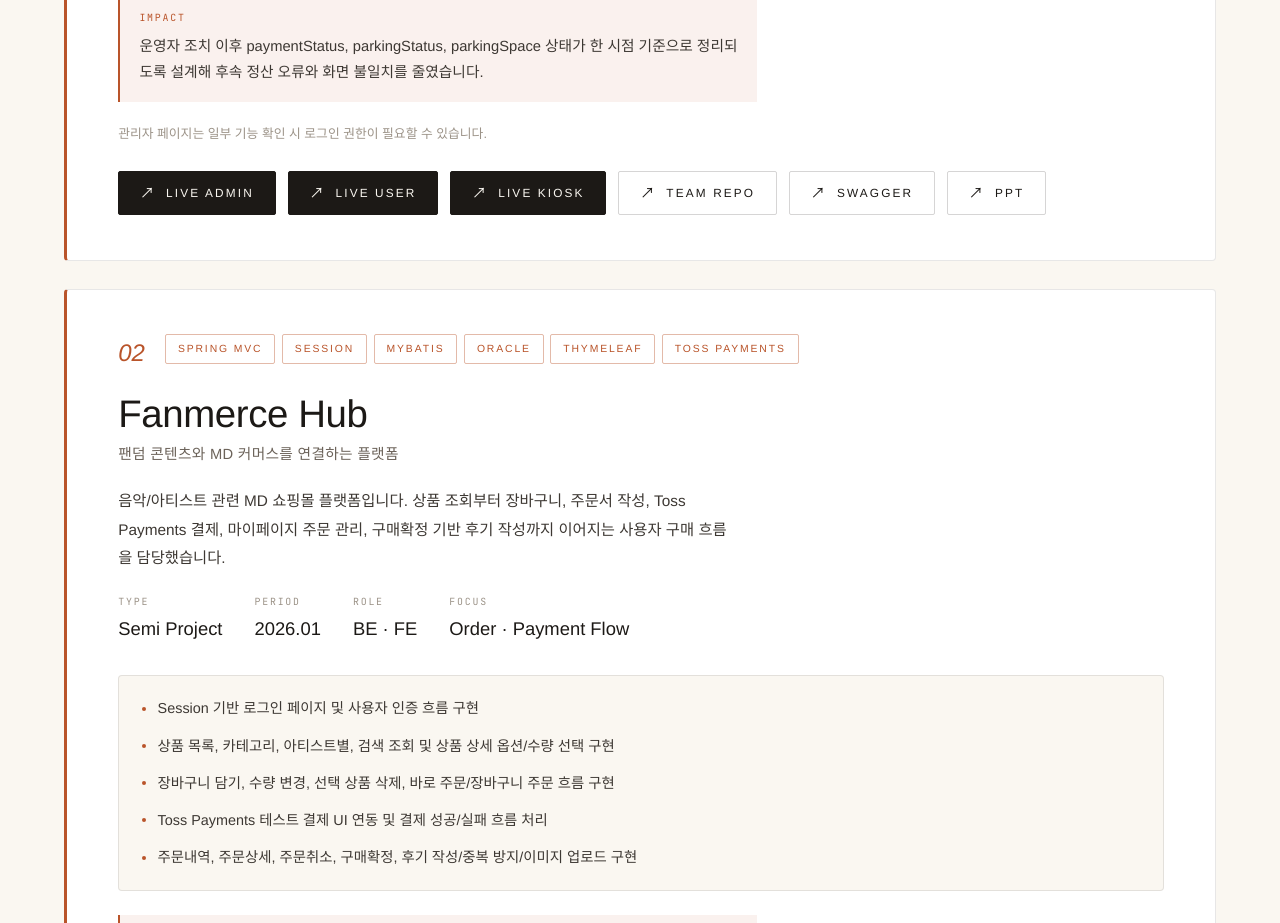
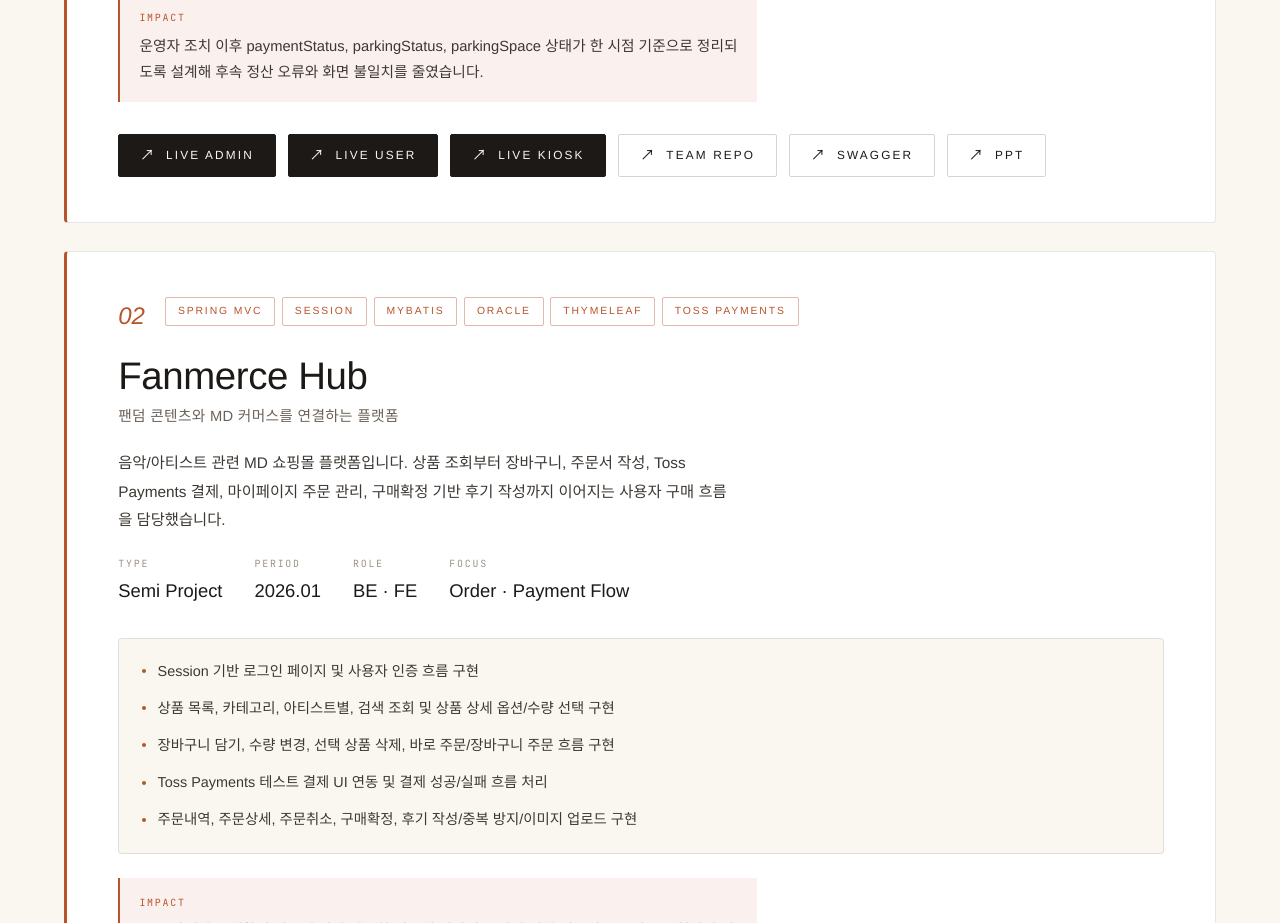
Before and after one commit to KimBoKyung07/portfolio, a React (Vite) app: page / in a window 1280 px wide. Shown: the part 3560-4483 px from the top of the page. Built offline with nearby package versions, Linux system fonts and the light colour scheme; a web font is replaced by a local one.

Commit message:
update: projects 배포 url 변경

```diff
--- a/src/components/Projects.jsx
+++ b/src/components/Projects.jsx
@@ -29,8 +29,6 @@ export default function Projects() {
       ],
       impact:
         '운영자 조치 이후 paymentStatus, parkingStatus, parkingSpace 상태가 한 시점 기준으로 정리되도록 설계해 후속 정산 오류와 화면 불일치를 줄였습니다.',
-      note:
-        '관리자 페이지는 일부 기능 확인 시 로그인 권한이 필요할 수 있습니다.',
       links: [
         {
           label: 'Live Admin',
```
